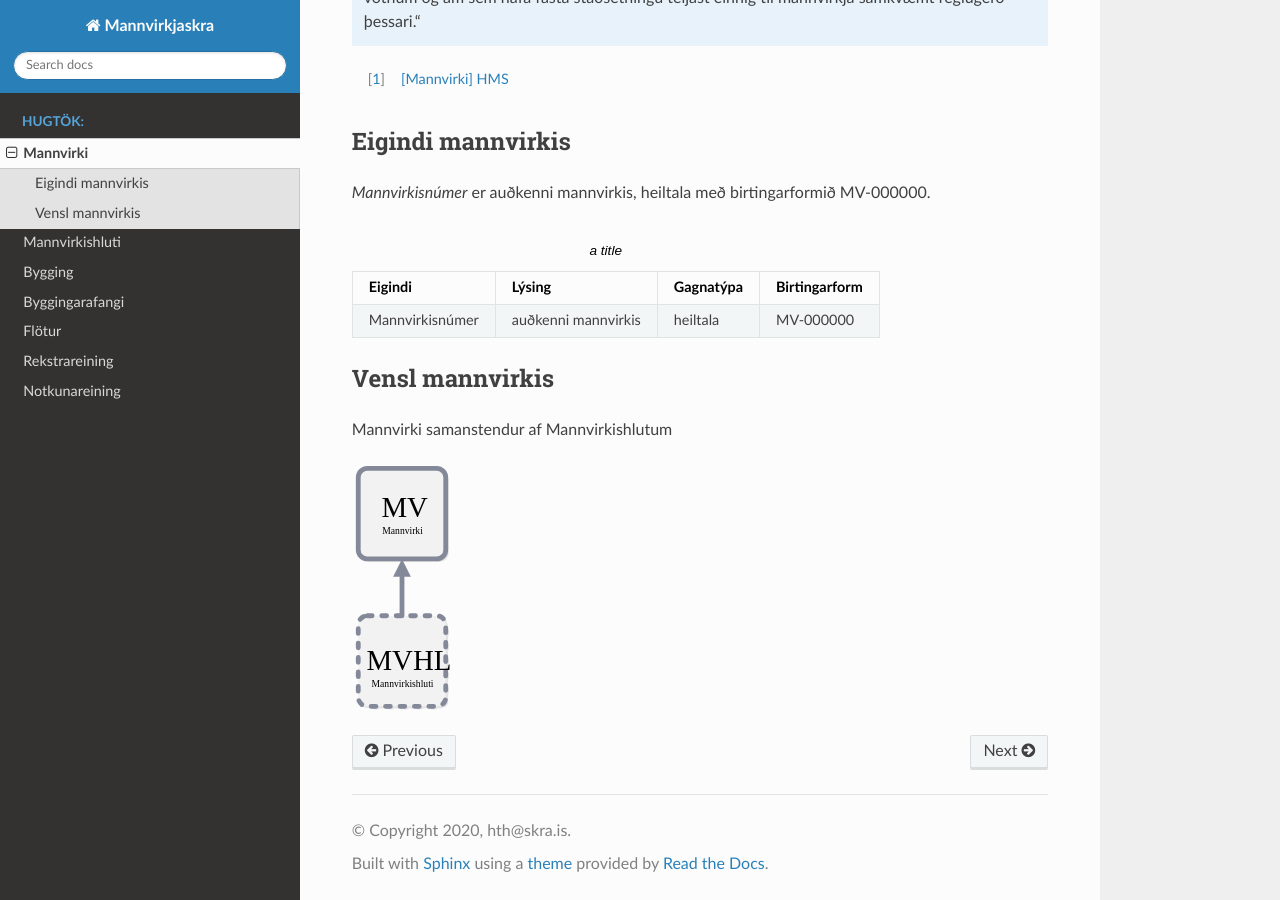
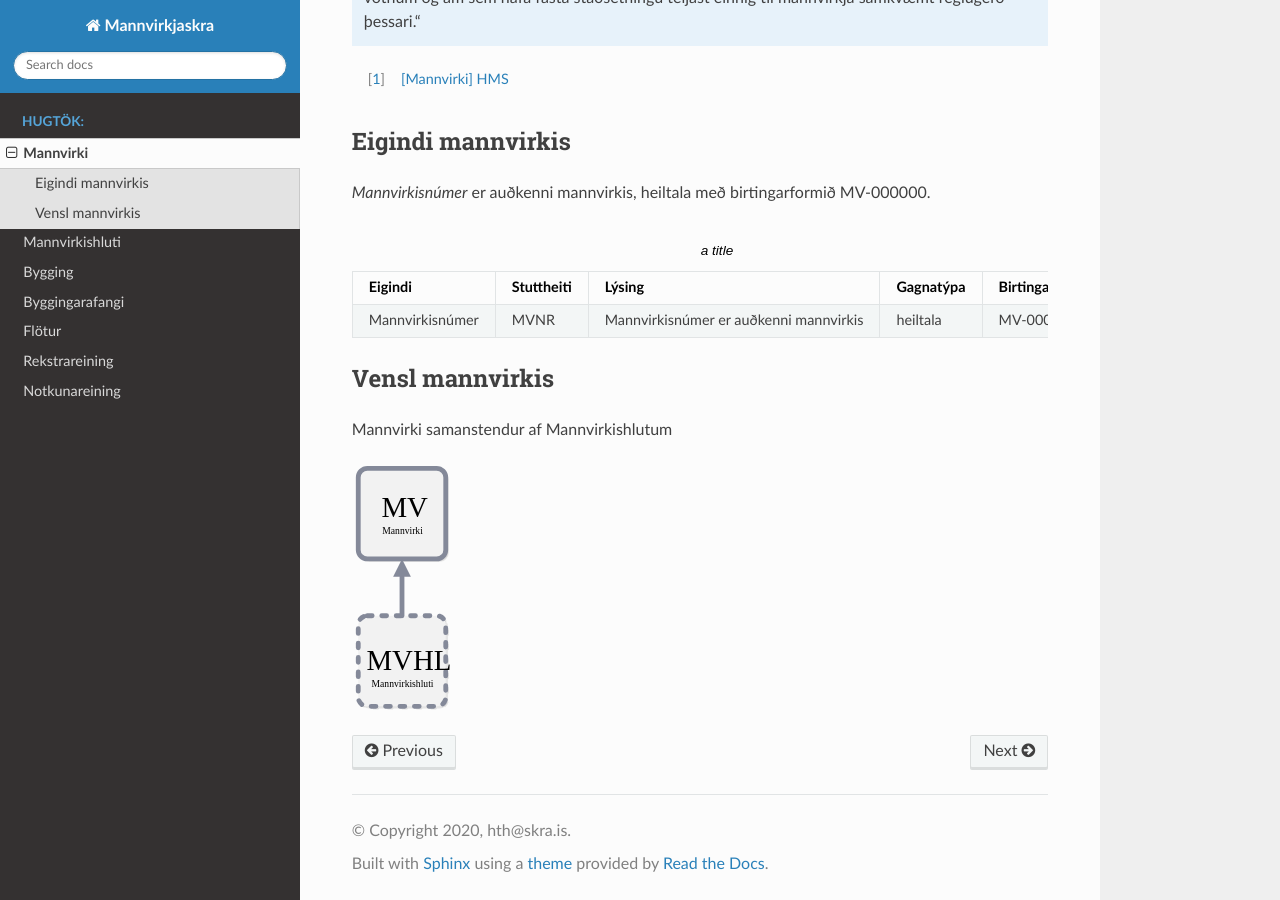
Before and after one commit to hthl/Mannvirkjaskra, a Sphinx documentation site: the page built from source/mannvirki.rst, in a window 1280 px wide and 900 px high, scrolled down 527 px. Built offline with Sphinx 7.4.7 and the Read the Docs theme 2.0.0, drawn with Linux system fonts in a browser that asks for light colours.

Commit message:
Update mannvirki.rst

```diff
--- a/source/mannvirki.rst
+++ b/source/mannvirki.rst
@@ -31,9 +31,9 @@ Eigindi mannvirkis
 *Mannvirkisnúmer* er auðkenni mannvirkis, heiltala með birtingarformið MV-000000.
 
 .. csv-table:: a title
-   :header: "Eigindi", "Lýsing", "Gagnatýpa", "Birtingarform"
+   :header: "Eigindi", "Stuttheiti", "Lýsing", "Gagnatýpa", "Birtingarform"
 
-   "Mannvirkisnúmer", "auðkenni mannvirkis", "heiltala", "MV-000000"
+   "Mannvirkisnúmer", "MVNR", "Mannvirkisnúmer er auðkenni mannvirkis", "heiltala", "MV-000000"
 
 Vensl mannvirkis
 --------------------
```
